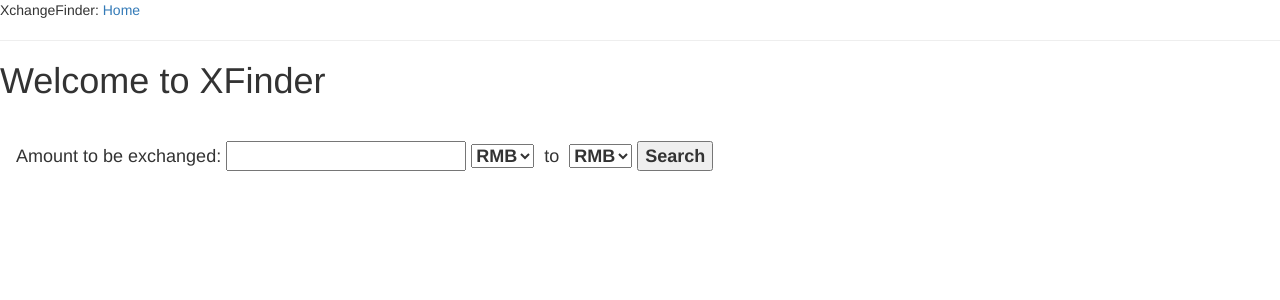
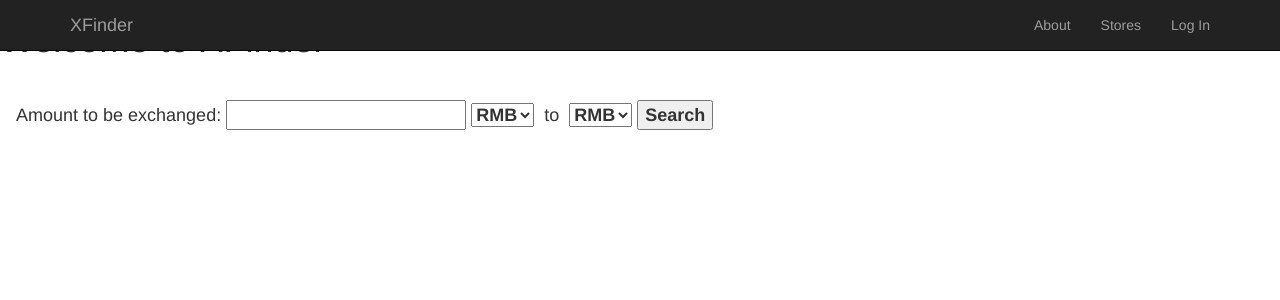
Before and after one commit to budiryan/finnoobs, a Flask app: template app/templates/index.html in a window 1280 px wide. Shown: the top 300 px of the page. Run offline with Flask 2, Linux system fonts and the light colour scheme; the template is opened without the code that fills it: values that come from a table or form of the project are taken from there, others are empty; the visitor is signed in with stand-in values (Sample User, id 1); some libraries are stand-ins or nearby versions.

Commit message:
restyle base, add static folder

```diff
--- a/app/templates/base.html
+++ b/app/templates/base.html
@@ -33,7 +33,7 @@
 
 
 {% block body %}
-<div>XchangeFinder: <a href="/">Home</a></div>
+<!-- <div>XchangeFinder: <a href="/">Home</a></div>
     <hr>
     {% with messages = get_flashed_messages() %}
       {% if messages %}
@@ -43,6 +43,40 @@
         {% endfor %}
         </ul>
       {% endif %}
-    {% endwith %}
-    {% block content %}{% endblock %}
+    {% endwith %} -->
+        <!-- Navigation -->
+    <nav class="navbar navbar-inverse navbar-fixed-top" role="navigation">
+        <div class="container">
+            <!-- Brand and toggle get grouped for better mobile display -->
+            <div class="navbar-header">
+                <button type="button" class="navbar-toggle" data-toggle="collapse" data-target="#bs-example-navbar-collapse-1">
+                    <span class="sr-only">Toggle navigation</span>
+                    <span class="icon-bar"></span>
+                    <span class="icon-bar"></span>
+                    <span class="icon-bar"></span>
+                </button>
+                <a class="navbar-brand" href="#">XFinder</a>
+            </div>
+            <!-- Collect the nav links, forms, and other content for toggling -->
+            <div class="collapse navbar-collapse" id="bs-example-navbar-collapse-1">
+                <ul class="nav navbar-nav navbar-right">
+                    <li>
+                        <a href="/">About</a>
+                    </li>
+                    <li>
+                        <a href="#">Stores</a>
+                    </li>
+                    <li>
+                        <a href="#">Log In</a>
+                    </li>
+                </ul>
+            </div>
+            <!-- /.navbar-collapse -->
+        </div>
+        <!-- /.container -->
+    </nav>
+
+    {% block content %}
+
+    {% endblock %}
 {% endblock %}
```
Also changed, not shown: app/static/xfinder.jpg (added).
